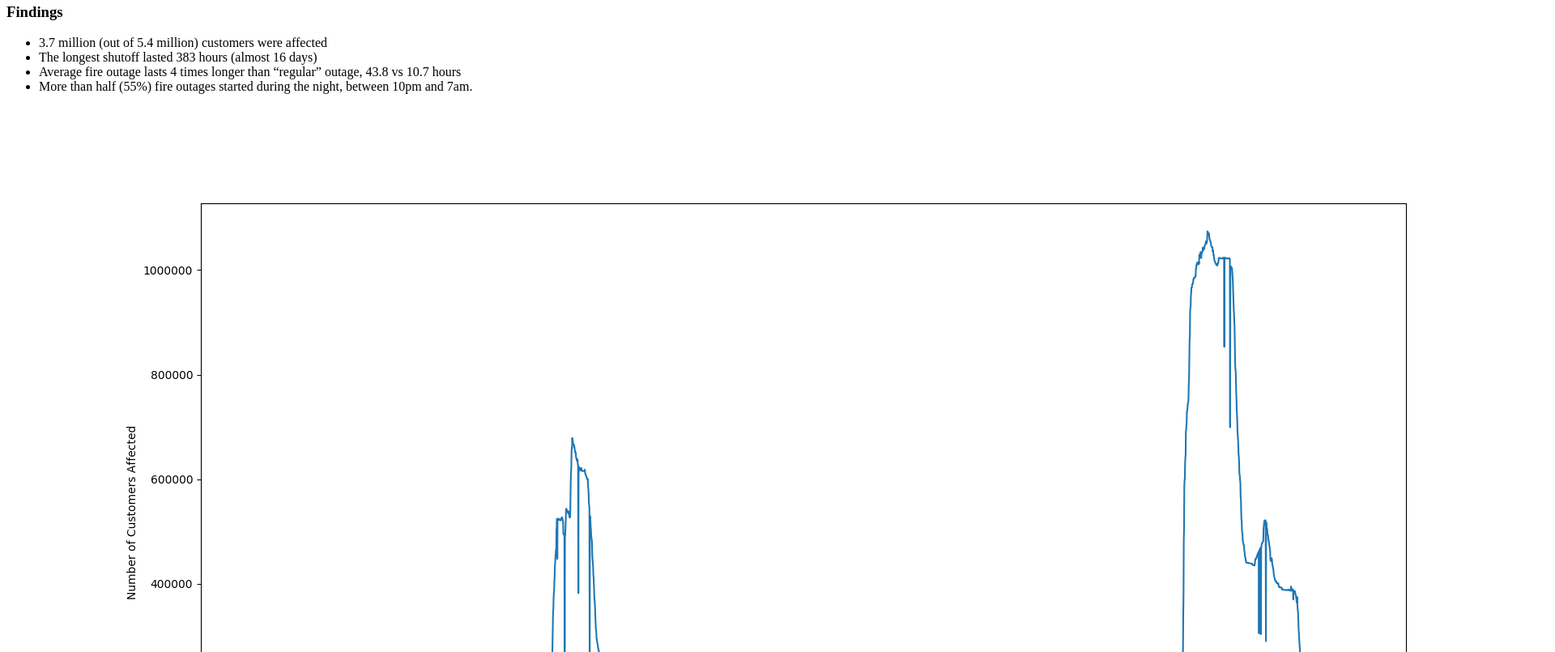
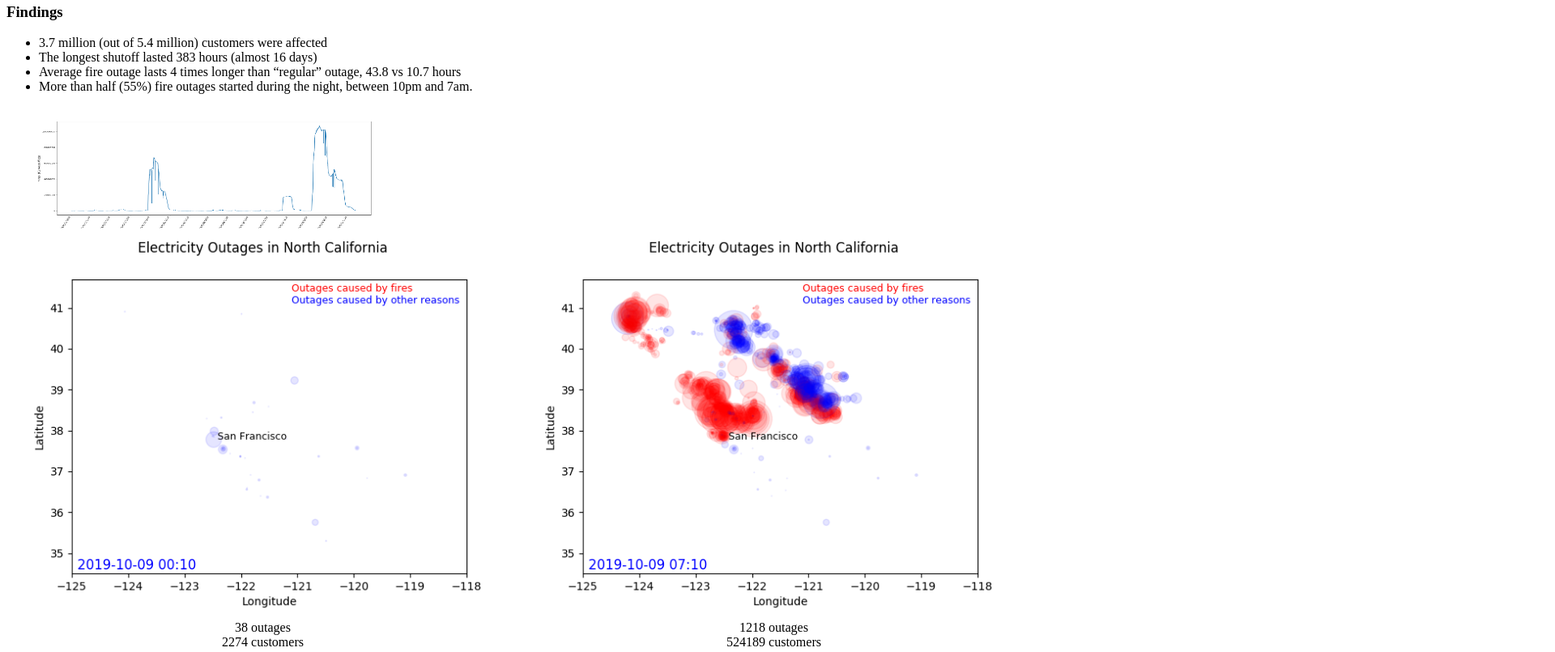
Before and after one commit to ulapopov/web, a plain HTML site: page index.html in a window 1280 px wide. Shown: the part 780-1585 px from the top of the page at 81% size, 1920 px wide, since content can reach past the window. Drawn offline with Linux system fonts and the light colour scheme.

Commit message:
Update index.html

```diff
--- a/index.html
+++ b/index.html
@@ -38,7 +38,7 @@ between 10pm and 7am.</li>
 </ul>
 
 <a href="october_all_outages.png" style="text-decoration: none; border: none;">
-    <img src="october_all_outages.png" style="max-width: 100"></a>
+    <img src="october_all_outages.png" width="500" height="150"></a>
 
 
 <TABLE CELLPADDING=0 BORDER=0>
```
